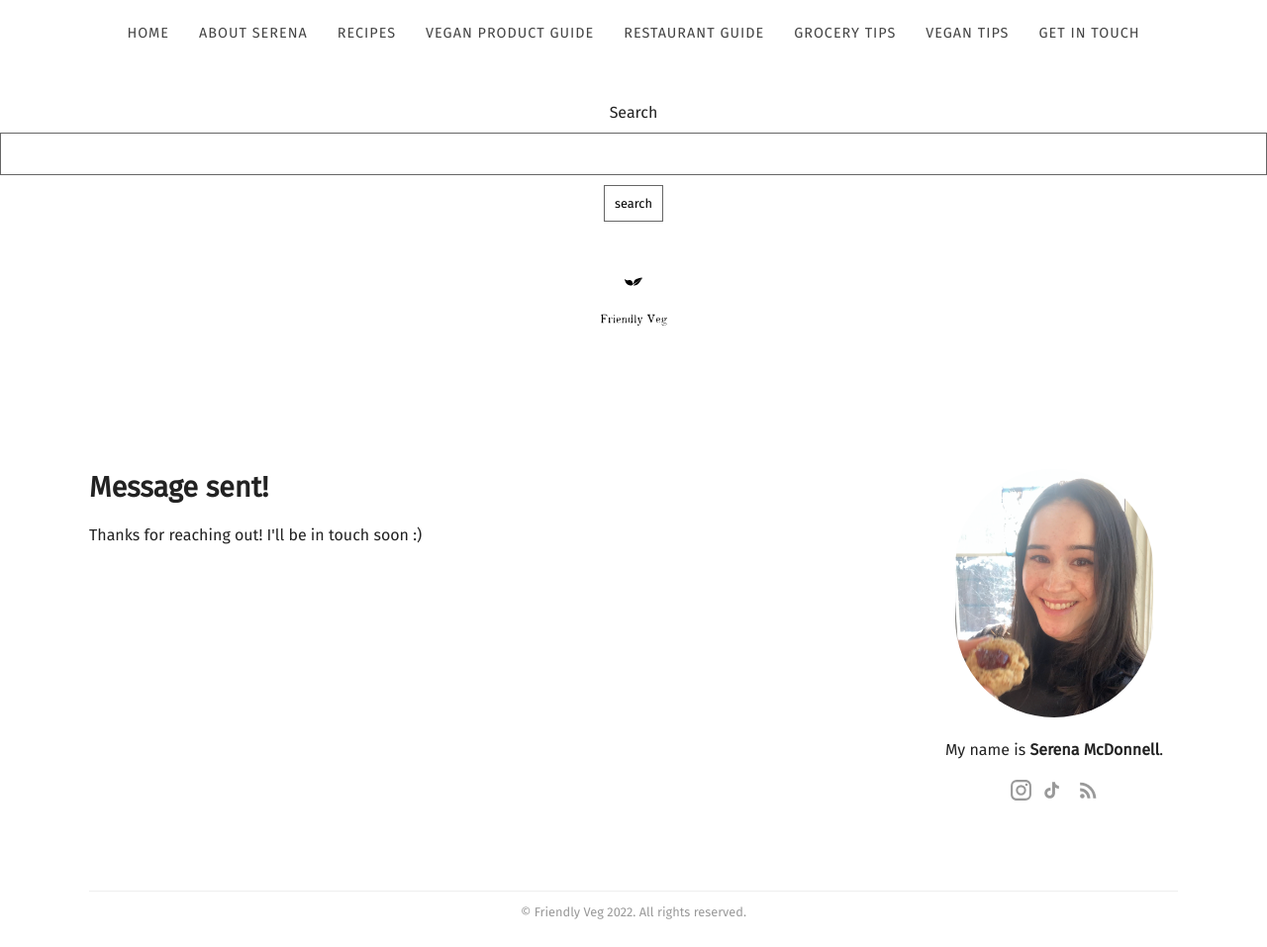
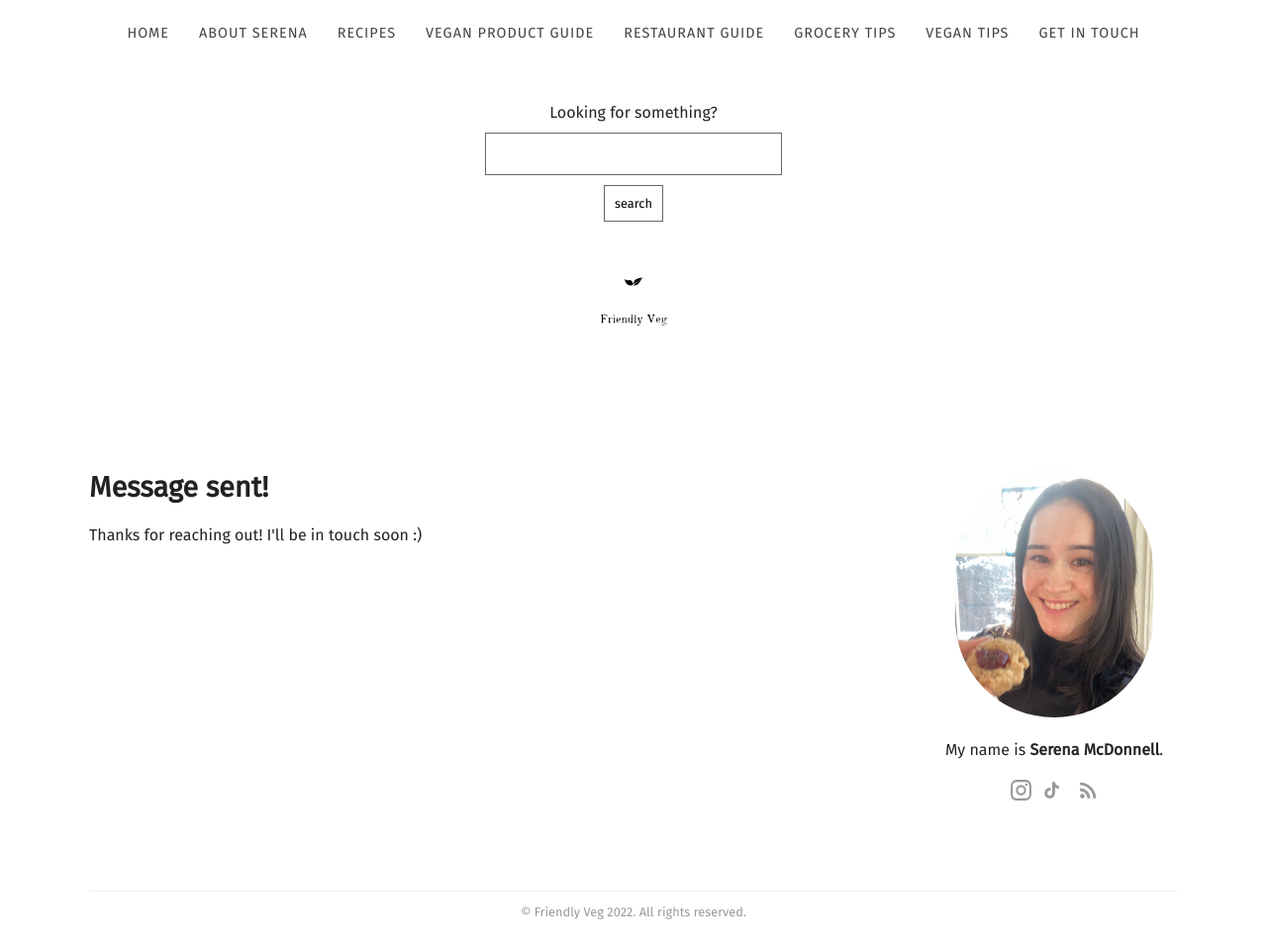
Before and after one commit to serenamm/friendlyveg, a Jekyll site: the page built from contact-success.html, in a window 1280 px wide and 957 px high. Shown: the whole window at 99% size. Built offline with Jekyll 4.4.1, drawn with Linux system fonts in a browser that asks for light colours; some web fonts are replaced.

Commit message:
update layout for search

```diff
--- a/_data/company_details.yml
+++ b/_data/company_details.yml
@@ -1,2 +1,2 @@
-email: support@example.com
+email: friendlyvegserena@gmail.com
 logo_image: /images/Friendly-Veg.svg
--- a/_layouts/default.html
+++ b/_layouts/default.html
@@ -39,11 +39,13 @@
 	  <body>
 		{% include navigation.html %}
 		<header>
-			<form action="/search.html" method="get">
-				<label for="search-box">Search</label>
+			<center>
+			<form action="/search.html" method="get" style="width: 300px;">
+				<label for="search-box">Looking for something?</label>
 				<input type="text" id="search-box" name="query">
 				<input type="submit" value="search">
 			</form>
+			</center>
 			<a href="{{site.baseurl }}/">
 				<img src="{{ site.baseurl }}{{ site.data.company_details.logo_image }}" width="180" alt="logo">
 			</a>
--- a/search.html
+++ b/search.html
@@ -2,11 +2,11 @@
 layout: search
 permalink: /search.html
 ---
-<form action="/search.html" method="get">
+<!-- <form action="/search.html" method="get" style="width: 150px;">
   <label for="search-box">Search</label>
   <input type="text" id="search-box" name="query">
   <input type="submit" value="search">
-</form>
+</form> -->
 
 <ul id="search-results"></ul>
 
```
